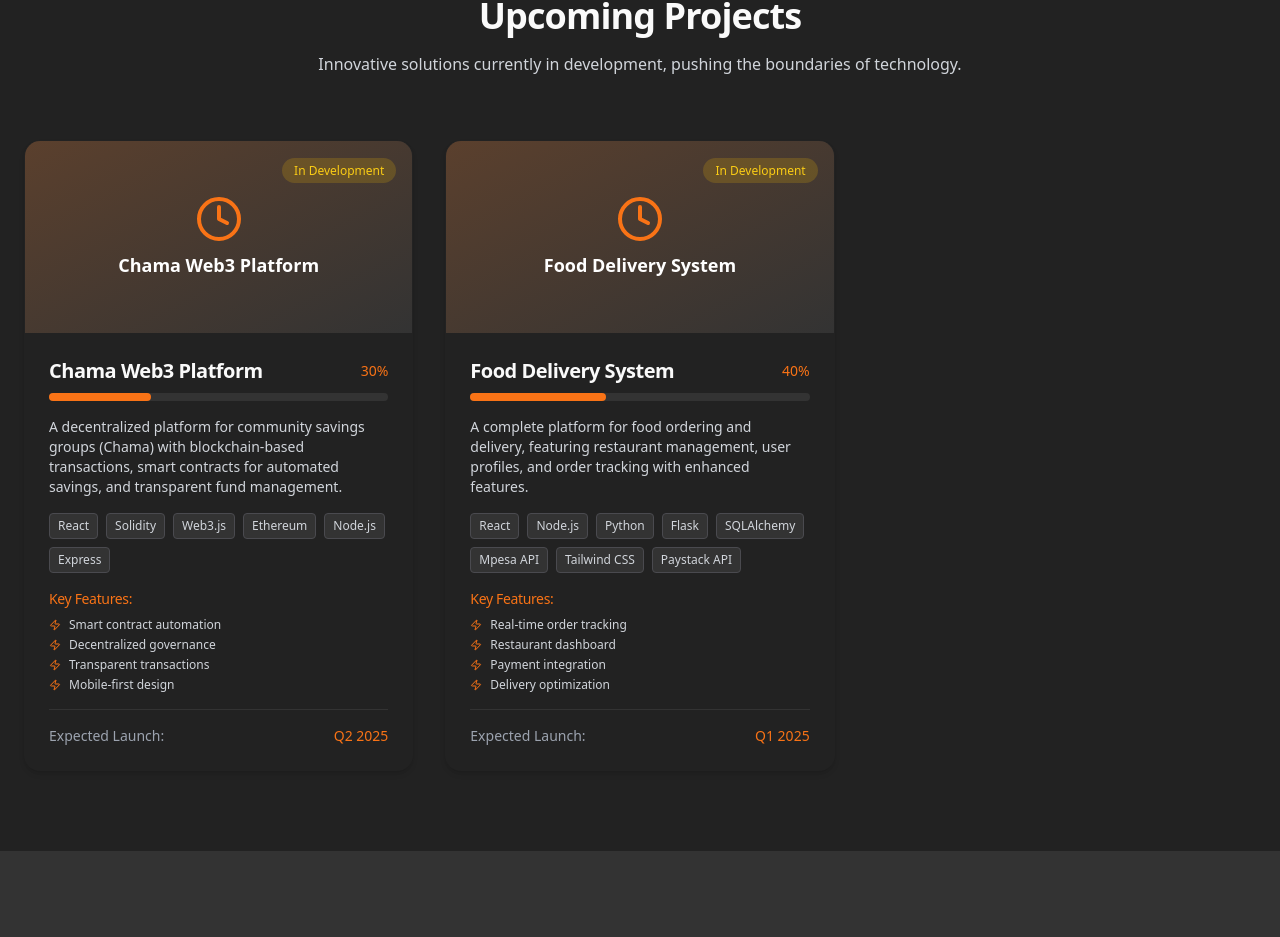
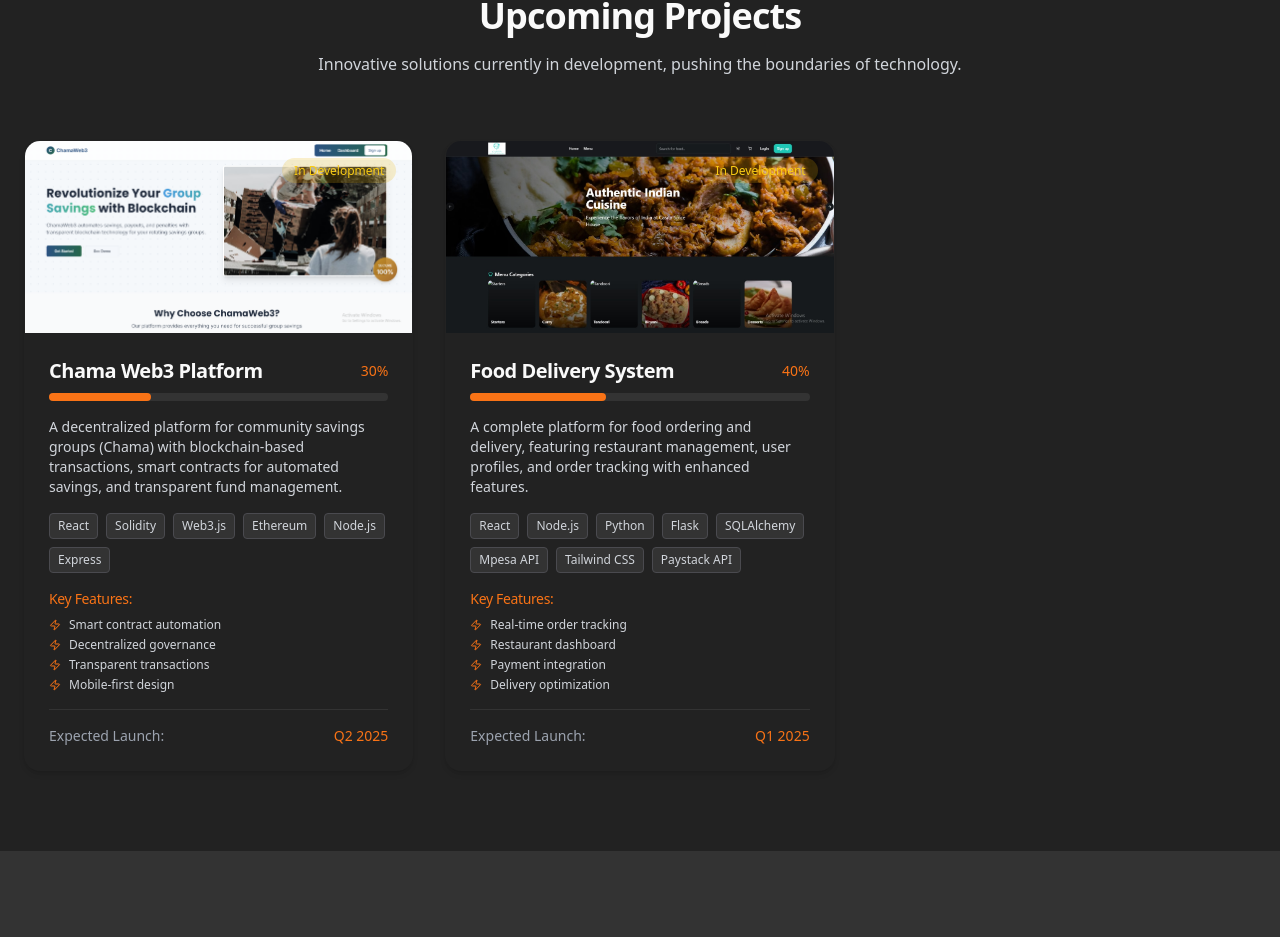
Before and after one commit to dannykhan02/my_portfolio, a React (Vite) app: page / in a window 1280 px wide. Shown: the part 3942-4879 px from the top of the page. Built offline with nearby package versions, Linux system fonts and the light colour scheme.

Commit message:
Update projects

```diff
--- a/src/components/Projects.tsx
+++ b/src/components/Projects.tsx
@@ -1,7 +1,7 @@
 import { motion } from "framer-motion";
 import { useInView } from "framer-motion";
 import { useRef } from "react";
-import { ExternalLink, Github, Clock, Code, Zap } from "lucide-react";
+import { ExternalLink, Github, Code, Zap } from "lucide-react";
 
 // Define your color variables here or import them from your design system
 const styles = {
@@ -209,11 +209,13 @@ const Projects = () => {
       className="relative bg-charcoal rounded-2xl overflow-hidden transition-all duration-300 shadow-md hover:shadow-lg border border-transparent hover:border-burntorange group cursor-pointer"
     >
       <div className="relative h-48 overflow-hidden bg-deepgray group">
-        <div className="w-full h-full bg-gradient-to-br from-burntorange/20 to-deepgray flex items-center justify-center">
-          <div className="text-center">
-            <Clock size={48} className="text-burntorange mx-auto mb-2" />
-            <p className="text-white text-lg font-semibold">{project.title}</p>
-          </div>
+        <img
+          src={project.image}
+          alt={project.title}
+          className="w-full h-full object-cover transition-all duration-500 group-hover:scale-105"
+        />
+        <div className="absolute inset-0 bg-black bg-opacity-40 opacity-0 group-hover:opacity-100 transition-opacity duration-500 flex items-center justify-center">
+          <p className="text-white text-lg font-semibold">{project.title}</p>
         </div>
         <div className="absolute top-4 right-4">
           <span className={`px-3 py-1 rounded-full text-xs font-medium ${
```
